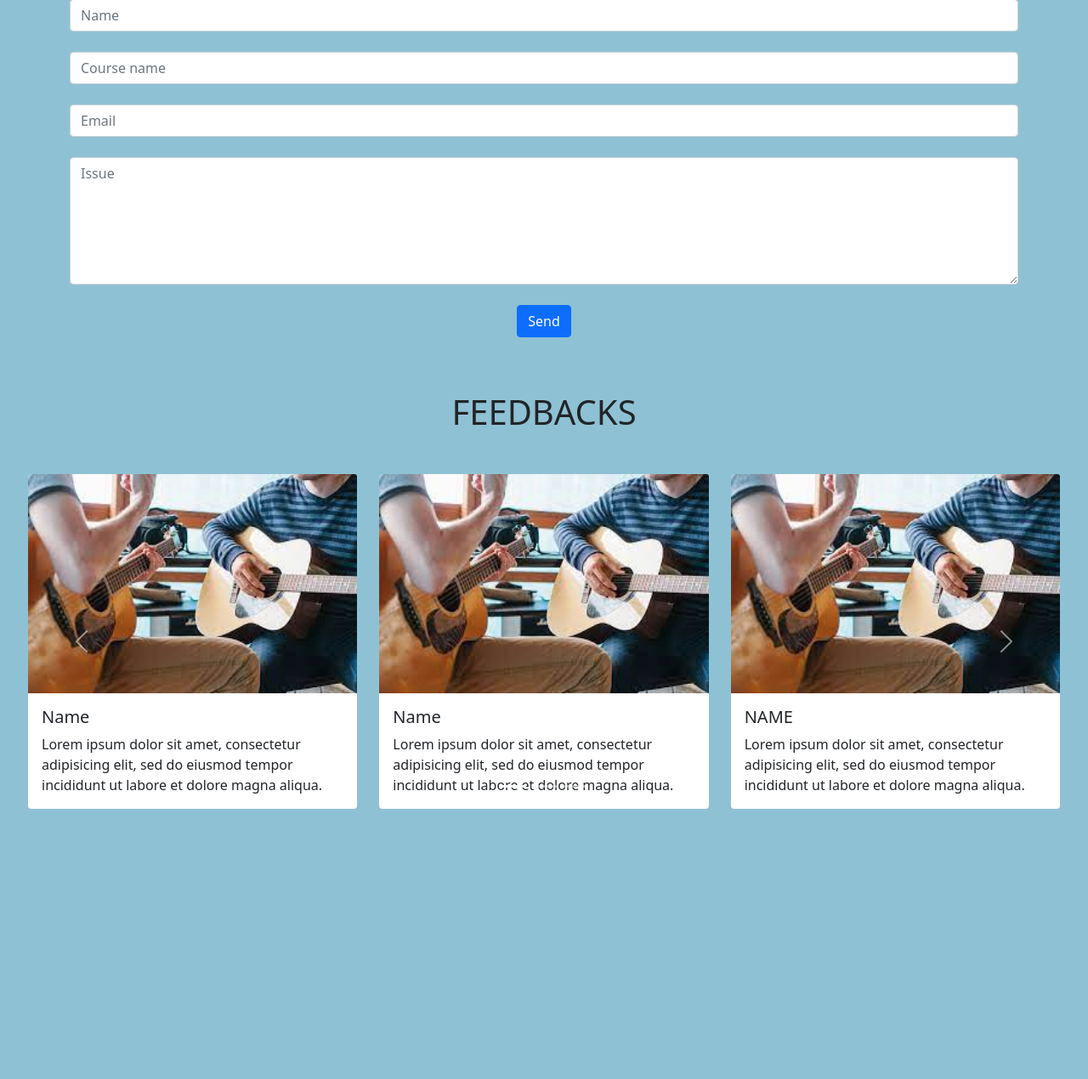
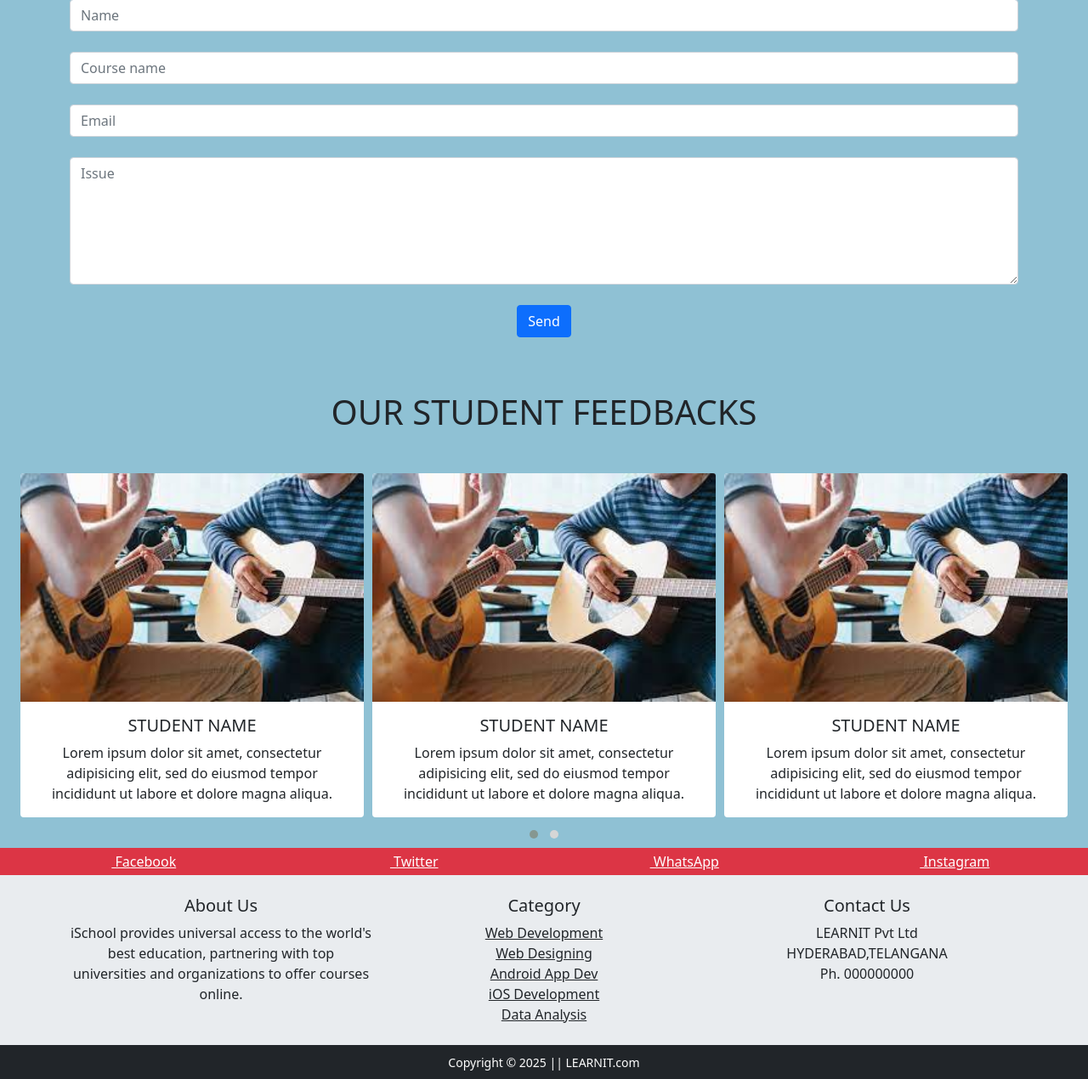
Before and after one commit to srinivasvasa/fullstack-website, a PHP site: page /dbms_project/ in a window 1280 px wide. Shown: the part 1886-3156 px from the top of the page at 85% size. Before the commit the page ends 2838 px from the top, so only its background shows below. Run offline with PHP 8.4, Linux system fonts and the light colour scheme; some libraries are stand-ins or nearby versions; some web fonts are replaced.

Commit message:
full home page

```diff
--- a/dbms_project/index.php
+++ b/dbms_project/index.php
@@ -9,6 +9,12 @@
   <link href="https://fonts.googleapis.com/css2?family=Bebas+Neue&display=swap" rel="stylesheet">
   <link href="https://fonts.googleapis.com/css2?family=Kaisei+Tokumin:wght@700&display=swap" rel="stylesheet">
   <link rel="stylesheet" type="text/css" href="css/styles.css">
+  <link rel="stylesheet" href="https://cdnjs.cloudflare.com/ajax/libs/OwlCarousel2/2.3.4/assets/owl.carousel.min.css"
+    integrity="sha512-tS3S5qG0BlhnQROyJXvNjeEM4UpMXHrQfTGmbQ1gKmelCxlSEBUaxhRBj/EFTzpbP4RVSrpEikbmdJobCvhE3g=="
+    crossorigin="anonymous" />
+  <link rel="stylesheet" href="https://cdnjs.cloudflare.com/ajax/libs/OwlCarousel2/2.3.4/assets/owl.theme.default.min.css"
+    integrity="sha512-sMXtMNL1zRzolHYKEujM2AqCLUR9F2C4/05cdbxjjLSRvMQIciEPCQZo++nk7go3BtSuK9kfa/s+a4f4i5pLkw=="
+    crossorigin="anonymous" />
 
 
 	<title>LEARNIT</title>
@@ -240,115 +246,136 @@
 </div>
 
 <!-- student feedback -->
-<div id="carouselExampleIndicators" class="carousel slide" data-bs-ride="carousel">
-  <h1 class="text-center" style="padding-top: 1em; padding-bottom: 1em;">FEEDBACKS</h1>
-  <div class="carousel-indicators">
+<h1 style="padding-top: 1em; padding-bottom: 1em; text-align: center;">OUR STUDENT FEEDBACKS</h1>
+<div class="owl-carousel owl-theme" style="padding-right: 1.5em; padding-left:1.5em ; text-align: center;">
 
-    <button type="button" data-bs-target="#carouselExampleIndicators" data-bs-slide-to="0" class="active" aria-current="true" aria-label="Slide 1"></button>
-    <button type="button" data-bs-target="#carouselExampleIndicators" data-bs-slide-to="1" aria-label="Slide 2"></button>
-    <button type="button" data-bs-target="#carouselExampleIndicators" data-bs-slide-to="2" aria-label="Slide 3"></button>
-  </div>
-  <div class="carousel-inner" style="padding-left: 2em; padding-right: 2em;">
-    <div class="carousel-item active">
-      <div class="row">
-        <div class="col-4">
-          <a href="#" class="btn" style="text-align: left; padding: 0px; margin: 0px;">
+    <div class="item">
       <div class="card">
           <img src="images/course_demo.jpg" class="card-img-top" alt="course intro pic">
           <div class="card-body">
-                <h5 class="card-title">Name</h5>
+            <h5 class="card-title">STUDENT NAME</h5>
             <p class="card-text">Lorem ipsum dolor sit amet, consectetur adipisicing elit, sed do eiusmod
             tempor incididunt ut labore et dolore magna aliqua.</p>
           </div>
         </div>
-          </a>
+
     </div>
-
-        <div class="col-4">
-          <a href="#" class="btn" style="text-align: left; padding: 0px; margin: 0px;">
+    <div class="item">
         <div class="card">
           <img src="images/course_demo.jpg" class="card-img-top" alt="course intro pic">
           <div class="card-body">
-                <h5 class="card-title">Name</h5>
+            <h5 class="card-title">STUDENT NAME</h5>
             <p class="card-text">Lorem ipsum dolor sit amet, consectetur adipisicing elit, sed do eiusmod
             tempor incididunt ut labore et dolore magna aliqua.</p>
           </div>
         </div>
-          </a>
     </div>
-
-        <div class="col-4">
-          <a href="#" class="btn" style="text-align: left; padding: 0px; margin: 0px;">
+    <div class="item">
         <div class="card">
           <img src="images/course_demo.jpg" class="card-img-top" alt="course intro pic">
           <div class="card-body">
-                <h5 class="card-title">NAME</h5>
+            <h5 class="card-title">STUDENT NAME</h5>
             <p class="card-text">Lorem ipsum dolor sit amet, consectetur adipisicing elit, sed do eiusmod
             tempor incididunt ut labore et dolore magna aliqua.</p>
           </div>
         </div>
-          </a>
     </div>
-      </div>
-    </div>
-    <div class="carousel-item">
-      <div class="row">
-        <div class="col-4">
-          <a href="#" class="btn" style="text-align: left; padding: 0px; margin: 0px;">
+    <div class="item">
         <div class="card">
           <img src="images/course_demo.jpg" class="card-img-top" alt="course intro pic">
           <div class="card-body">
-                <h5 class="card-title">Name</h5>
+            <h5 class="card-title">STUDENT NAME</h5>
             <p class="card-text">Lorem ipsum dolor sit amet, consectetur adipisicing elit, sed do eiusmod
             tempor incididunt ut labore et dolore magna aliqua.</p>
           </div>
         </div>
-          </a>
     </div>
-
-        <div class="col-4">
-          <a href="#" class="btn" style="text-align: left; padding: 0px; margin: 0px;">
+    <div class="item">
         <div class="card">
           <img src="images/course_demo.jpg" class="card-img-top" alt="course intro pic">
           <div class="card-body">
-                <h5 class="card-title">Name</h5>
+            <h5 class="card-title">STUDENT NAME</h5>
             <p class="card-text">Lorem ipsum dolor sit amet, consectetur adipisicing elit, sed do eiusmod
             tempor incididunt ut labore et dolore magna aliqua.</p>
           </div>
         </div>
-          </a>
-        </div>
-
-        <div class="col-4">
-          <a href="#" class="btn" style="text-align: left; padding: 0px; margin: 0px;">
-            <div class="card">
-              <img src="images/course_demo.jpg" class="card-img-top" alt="course intro pic">
-              <div class="card-body">
-                <h5 class="card-title">NAME</h5>
-                <p class="card-text">Lorem ipsum dolor sit amet, consectetur adipisicing elit, sed do eiusmod
-                tempor incididunt ut labore et dolore magna aliqua.</p>
     </div>
 </div>
-          </a>
+<div class="container-fluid bg-danger">
+  <div class="row text-white text-center p-1">
+    <div class="col-sm">
+      <a class="text-white social-hover" href="#"><i class="fab fa-facebook-f"></i> Facebook</a>
+    </div>
+    <div class="col-sm">
+      <a class="text-white social-hover" href="#"><i class="fab fa-twitter"></i> Twitter</a>
+    </div>
+    <div class="col-sm">
+      <a class="text-white social-hover" href="#"><i class="fab fa-whatsapp"></i> WhatsApp</a>
+    </div>
+    <div class="col-sm">
+      <a class="text-white social-hover" href="#"><i class="fab fa-instagram"></i> Instagram</a>
     </div>
   </div>
 </div>
-  <button class="carousel-control-prev" type="button" data-bs-target="#carouselExampleIndicators" data-bs-slide="prev">
-    <span class="carousel-control-prev-icon" aria-hidden="true"></span>
-    <span class="visually-hidden">Previous</span>
-  </button>
-  <button class="carousel-control-next" type="button" data-bs-target="#carouselExampleIndicators" data-bs-slide="next">
-    <span class="carousel-control-next-icon" aria-hidden="true"></span>
-    <span class="visually-hidden">Next</span>
-  </button>
+
+<div class="container-fluid p-4" style="background-color: #E9ECEF">
+  <div class="container" style="background-color: #E9ECEF">
+    <div class="row text-center">
+      <div class="col-sm">
+        <h5>About Us</h5>
+        <p>iSchool provides universal access to the world's best education, partnering with top universities and organizations to offer courses online.</p>
       </div>
+      <div class="col-sm">
+        <h5>Category</h5>
+        <a class="text-dark" href="#">Web Development</a><br />
+        <a class="text-dark" href="#">Web Designing</a><br />
+        <a class="text-dark" href="#">Android App Dev</a><br />
+        <a class="text-dark" href="#">iOS Development</a><br />
+        <a class="text-dark" href="#">Data Analysis</a><br />
+      </div>
+      <div class="col-sm">
+        <h5>Contact Us</h5>
+        <p>LEARNIT Pvt Ltd <br> HYDERABAD,TELANGANA <br> Ph. 000000000 </p>
+      </div>
+    </div>
+  </div>
+</div>
+<!-- Start Footer -->
+
+<footer class="container-fluid bg-dark text-center p-2"> <small class="text-white">Copyright &copy; 2025 || LEARNIT.com</small>
+
+</footer>
 
 
-
-<script type="text/javascript", src="js/jquery.min.js"></script>
+<script src="https://cdnjs.cloudflare.com/ajax/libs/jquery/3.6.0/jquery.min.js" integrity="sha512-894YE6QWD5I59HgZOGReFYm4dnWc1Qt5NtvYSaNcOP+u1T9qYdvdihz0PPSiiqn/+/3e7Jo4EaG7TubfWGUrMQ==" crossorigin="anonymous"></script>
+<!-- Owl Carousel -->
 <script type="text/javascript", src="js/popper.min.js"></script>
 <script type="text/javascript", src="js/bootstrap.min.js"></script>
 <script type="text/javascript", src="js/all.min.js"></script>
+<script src="https://cdnjs.cloudflare.com/ajax/libs/OwlCarousel2/2.3.4/owl.carousel.min.js"></script>
+<!-- custom JS code after importing jquery and owl -->
+<script type="text/javascript">
+    $(document).ready(function () {
+        $(".owl-carousel").owlCarousel();
+    });
+
+    $('.owl-carousel').owlCarousel({
+        loop: true,
+        margin: 10,
+        nav: false,
+        responsive: {
+            0: {
+                items: 1
+            },
+            600: {
+                items: 2
+            },
+            1000: {
+                items: 3
+            }
+        }
+    })
+</script>
 
 </body>
 </html>
```
Lines whose indentation alone changed are shown as unchanged.
